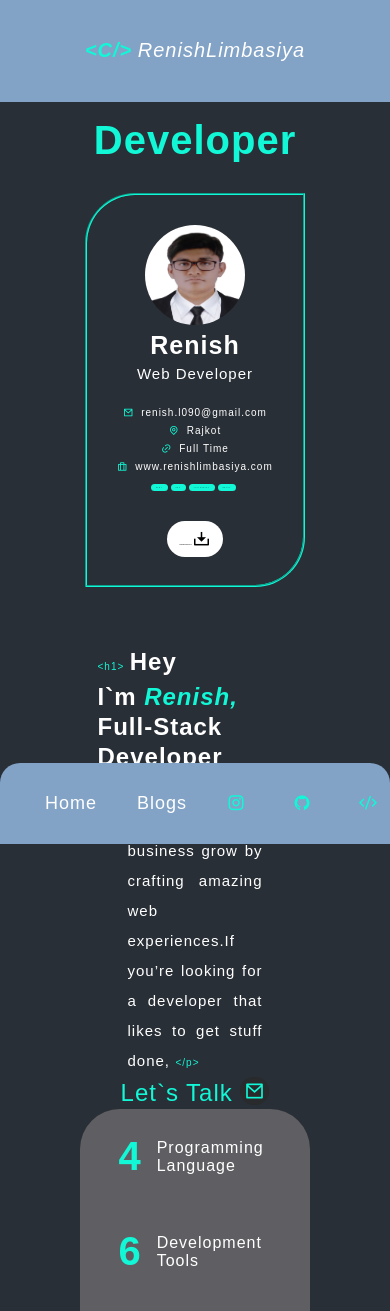
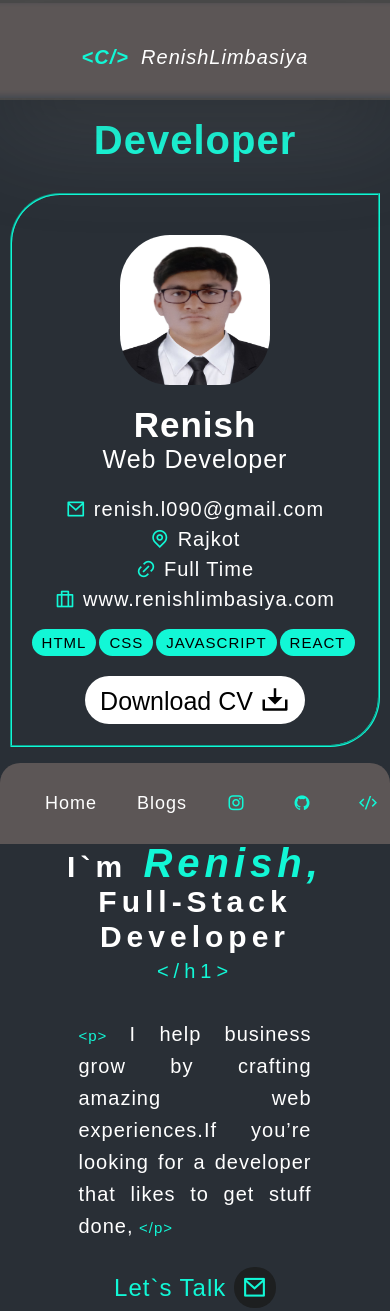
Before and after one commit to CoddingFlux/MyPortfolio, a plain HTML site: page index.html in a window 390 px wide. Shown: the top 1311 px of the page. Drawn offline with nearby package versions, Linux system fonts and the light colour scheme.

Commit message:
update style.css file with responsive code

```diff
--- a/assets/CSS/style.css
+++ b/assets/CSS/style.css
@@ -21,6 +21,7 @@ body {
 
 .main {
     padding: 0 20vh;
+    /* height: 2000px; */
 }
 
 header {
@@ -40,6 +41,7 @@ header>nav {
     top: 0;
     left: 0;
     background-color: #484848;
+
 }
 
 
@@ -168,7 +170,8 @@ a {
     color: #ffffff;
 }
 
-#sub-part-1 >#sub-part-1-2,#cv-button{
+#sub-part-1>#sub-part-1-2,
+#cv-button {
     flex-direction: column;
     display: flex;
     justify-content: flex-start;
@@ -176,6 +179,12 @@ a {
     padding: 10px 20px;
 }
 
+#sub-part-1 #cv-button button{
+    font-size: 18px;
+}
+#sub-part-1 #cv-button button>i{
+    font-size: 25px;
+}
 
 #sub-part-1-2 {
     flex-direction: column;
@@ -198,33 +207,35 @@ a {
 #sub-part-1 #skills {
     display: flex;
     justify-content: center;
-    font-size: 1px;
+    font-size: 10px;
 }
 
 #skills p {
     display: block;
     background-color: #12F7D6;
-    margin-right:3px;
+    margin-right: 3px;
     border-radius: 30px;
     padding: 3px 5px;
 }
 
-#cv-button button{
+#cv-button button {
     background-color: white;
     border: none;
     padding: 8px 13px;
     border-radius: 50px;
     font-size: 2px;
 }
-#cv-button button>i{
+
+#cv-button button>i {
     font-size: 18px;
 }
+
 /* / ending subpart 1 of sub-sec */
 
 
 /* Starting sub part 2 of sub-sec */
 
-#sub-sec #sub-sec-1 > #sub-part-2{
+#sub-sec #sub-sec-1>#sub-part-2 {
     width: 30vw;
     text-align: justify;
     /* background-color: #82a2c6; */
@@ -234,44 +245,44 @@ font-size: 18px;
     justify-content: space-around;
     padding: 0 20px;
     line-height: 30px;
-    margin:0px 60px;
+    margin: 0px 60px;
 }
 
-#sub-sec-1 #sub-part-2 #part-2-1>code{
+#sub-sec-1 #sub-part-2 #part-2-1>code {
     font-size: 10px;
     color: #12F7D6;
 }
 
-#sub-sec-1 #sub-part-2 #part-2-1>h1{
+#sub-sec-1 #sub-part-2 #part-2-1>h1 {
     color: white;
 
 }
 
-#sub-sec-1 #sub-part-2 #part-2-1  .myname{
+#sub-sec-1 #sub-part-2 #part-2-1 .myname {
     color: #12F7D6;
 }
 
 #sub-sec-1 #sub-part-2 #part-2-2 {
-    padding :0px 30px;
+    padding: 0px 30px;
 }
 
-#sub-sec-1 #sub-part-2 #part-2-2 > code{
+#sub-sec-1 #sub-part-2 #part-2-2>code {
     font-size: 10px;
     color: #12F7D6;
 }
 
-#sub-sec-1 #sub-part-2 #part-2-2 > p{
+#sub-sec-1 #sub-part-2 #part-2-2>p {
     font-size: 15px;
     color: #ffffff;
 }
 
-#sub-sec-1 #sub-part-2 #part-2-3 > h2{
+#sub-sec-1 #sub-part-2 #part-2-3>h2 {
     color: #12F7D6;
-    font-weight:100;
+    font-weight: 100;
     /* background-color: #ffffff; */
 }
 
-#sub-sec-1 #sub-part-2 #part-2-3 h2>i{
+#sub-sec-1 #sub-part-2 #part-2-3 h2>i {
     width: 100%;
     /* display: flex; */
     font-size: 20px;
@@ -279,8 +290,6 @@ color: #ffffff;
     padding: 4px 4px;
     background-color: #282a2c;
     margin-top: 5px;
-    position: relative;
-    bottom: 3px;
 }
 
 /* / ending subpart 2 of sub-sec */
@@ -289,7 +298,7 @@ color: #ffffff;
 
 /* Starting sub part 3 of sub-sec */
 
-#sub-sec-1 #sub-part-3{
+#sub-sec-1 #sub-part-3 {
     border-radius: 40px;
     background-color: #5f5f63;
     flex-direction: column;
@@ -298,7 +307,7 @@ color: #ffffff;
     justify-content: center;
 }
 
-#sub-part-3 #part-3-1{
+#sub-part-3 #part-3-1 {
     /* background-color: #12F7D6; */
     /* text-align: justify; */
     display: flex;
@@ -309,18 +318,18 @@ color: #ffffff;
     padding: 25px 0;
 }
 
-#sub-sec-1 #sub-part-3 #part-3-1 > h3{
+#sub-sec-1 #sub-part-3 #part-3-1>h3 {
     margin-right: 15px;
     font-size: 40px;
     color: #12F7D6;
 }
 
-#sub-sec-1 #sub-part-3 #part-3-1 > p{
+#sub-sec-1 #sub-part-3 #part-3-1>p {
     width: 50%;
     color: #ffffff;
 }
 
-#sub-sec #sub-sec-1{
+#sub-sec #sub-sec-1 {
     display: flex;
 }
 
@@ -353,7 +362,7 @@ color: #12F7D6;
         display: none;
     }
 
-    #sub-sec{
+    #sub-sec {
         display: flex;
         flex-direction: column;
         align-items: center;
@@ -361,11 +370,11 @@ color: #12F7D6;
         /* background-color: aquamarine; */
     }
 
-    #sub-sec #sub-sec-1{
+    #sub-sec #sub-sec-1 {
         margin: 60px 0;
     }
 
-    #sub-sec #sub-sec-1 #sub-part-2{
+    #sub-sec #sub-sec-1 #sub-part-2 {
         width: 50%;
         /* background-color: aquamarine; */
     }
@@ -394,9 +403,15 @@ color: #12F7D6;
     #nav-part1 {
         width: 100%;
         position: fixed;
-        background-color: #82a2c6;
-        padding: 40px;
+        background-color:#5c5656;
+        padding: 25px;
         text-align: center;
+        font-size: 50px;
+        box-shadow: rgba(148, 148, 149, 0.25) 0px 50px 100px -20px, rgba(0, 0, 0, 0.3) 0px 30px 60px -30px, rgba(10, 37, 64, 0.35) 0px -2px 6px 0px inset;
+
+    }
+    #nav #nav-part1 {
+        font-size: 40px;
     }
 
     #nav-part2 {
@@ -406,7 +421,7 @@ color: #12F7D6;
         bottom: 0;
         overflow: scroll;
         transition: all 0.3s ease-out;
-        background-color: #82a2c6;
+        background-color: #5c5656;
         border-top-left-radius: 20px;
         border-top-right-radius: 20px;
     }
@@ -417,7 +432,7 @@ color: #12F7D6;
     }
 
 
-    #sub-sec{
+    #sub-sec {
         display: flex;
         flex-direction: column;
         align-items: center;
@@ -425,21 +440,192 @@ color: #12F7D6;
         /* background-color: aquamarine; */
     }
 
-    #sub-sec #sub-sec-1{
+    #sub-sec #sub-sec-1 {
         flex-direction: column;
         display: flex;
         align-items: center;
         justify-content: center;
     }
 
-    #sub-part-1 >#cv-button{
+    #sub-sec #sub-part-1{
+        padding: 100px 20px;
+    }
+
+
+#sub-part-1 #sub-part-1-1 {
+    flex-direction: column;
+    display: flex;
+    align-items: center;
+    text-align: center;
+    /* padding: 40px 10px; */
+    padding: 10px 20px;
+}
+
+#sub-part-1-1>img {
+    height: 150px;
+    width: 150px;
+    border-radius: 50px;
+    margin-top:-70px ;
+}
+
+#sub-part-1-1>h3 {
+    font-size: 35px;
+    color: #ffffff;
+    line-height: 40px;
+    margin-top: 20px;
+}
+
+#sub-part-1-1>p {
+    font-size: 25px;
+    color: #ffffff;
+}
+
+#sub-part-1>#sub-part-1-2,
+#cv-button {
     flex-direction: column;
     display: flex;
     justify-content: flex-start;
     align-items: center;
-        padding: 30px 40px;
+    padding: 10px 20px;
+}
+
+
+#sub-part-1-2 {
+    flex-direction: column;
+    display: flex;
+
+}
+
+#sub-part-1-2 span {
+    color: #ffffff;
+    font-size: 20px;
+}
+
+#sub-part-1-2 i {
+    color: #12F7D6;
+    font-size: 20px;
+    letter-spacing: 8px;
+    line-height: 30px;
+}
+
+
+
+    #sub-part-1 #cv-button>button {
+        flex-direction: column;
+        display: flex;
+        justify-content: flex-start;
+        align-items: center;
+        padding: 7px 15px;
+        font-size: 25px;
+        display: inline;
+        margin-top: 10px;
+    }
+
+
+    #sub-part-1 #cv-button>button>i {
         font-size: 30px;
     }
+
+    #sub-sec #sub-part-1 #skills{
+        margin-top: 5px;
+    }
+
+    #sub-sec #sub-part-1 #skills p{
+     padding: 5px 10px;
+     font-size: 15px ;
+    }
+
+
+/* Starting sub part 2 of sub-sec */
+
+#sub-sec #sub-sec-1>#sub-part-2 {
+    /* width: 30vw; */
+    text-align: justify;
+    width: 70%;
+    /* background-color: #82a2c6; */
+    /* flex-direction: column; */
+    /* display: flex;
+    align-items: center;
+    justify-content: space-; */
+    /* padding: 0 20px; */
+    /* line-height: 30px; */
+    /* margin: 0px 60px; */
+}
+
+
+#sub-sec-1 #sub-part-2 #part-2-1{
+    font-size: 20px;
+    color: #12F7D6;
+    text-align: center;
+    word-spacing: 3px;
+    letter-spacing: 5px;
+    line-height: 35px;
+    /* background-color: aquamarine; */
+
+}
+
+#sub-sec-1 #sub-part-2 #part-2-1>code {
+    font-size: 20px;
+    color: #12F7D6;
+}
+
+
+#sub-sec-1 #sub-part-2 #part-2-1>h1 {
+    color: white;
+    font-size: 30px;
+}
+
+#sub-sec-1 #sub-part-2 #part-2-1 .myname {
+    color: #12F7D6;
+    font-size: 40px;
+}
+
+#sub-sec-1 #sub-part-2 #part-2-2 {
+    padding: 30px 20px;
+}
+
+#sub-sec-1 #sub-part-2 #part-2-2>code {
+    font-size: 15px;
+    color: #12F7D6;
+}
+
+#sub-sec-1 #sub-part-2 #part-2-2>p {
+    font-size: 20px;
+    color: #ffffff;
+}
+
+#sub-sec-1 #sub-part-2 #part-2-3>h2 {
+    color: #12F7D6;
+    font-weight: 100;
+    /* background-color: #ffffff; */
+}
+
+#sub-sec-1 #sub-part-2 #part-2-3 h2>i {
+    width: 100%;
+    /* display: flex; */
+    font-size: 25px;
+    border-radius: 20px;
+    padding: 8px 8px;
+    background-color: #1d1f20;
+}
+
+/* / ending subpart 2 of sub-sec */
+
+
+
+
+/* Starting sub part 3 of sub-sec */
+
+#sub-sec-1 #sub-part-3 {
+    border-radius: 40px;
+    background-color: #5f5f63;
+    flex-direction: column;
+    display: flex;
+    align-items: center;
+    justify-content: center;
+    margin-top: 30px;
+}
+/* / ending subpart 3 of sub-sec */
 
 
 }
```
Lines whose indentation alone changed are shown as unchanged.
